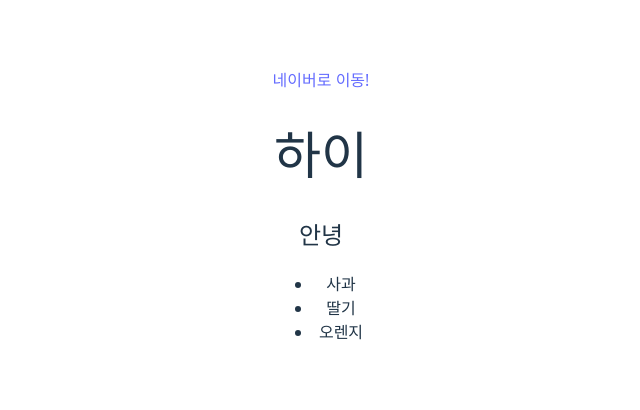
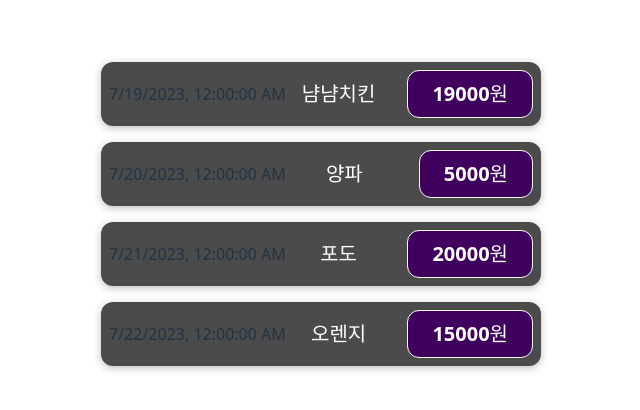
Before and after one commit to hoyoungleee/react-study202504, a React (Vite) app: page / in a window 1280 px wide. Shown: the part 186-596 px from the top of the page, without its empty margins (319-959 px from the left). Built offline with nearby package versions, Linux system fonts and the light colour scheme.

Commit message:
map으로 컴포넌트 리턴 구현

```diff
--- a/src/App.jsx
+++ b/src/App.jsx
@@ -1,11 +1,9 @@
 import React from 'react';
-import './App.css'
-import Greet from './components/Func';
-import Bye from './components/Bye';
-
+import './App.css';
+import ExpenseItem from './components/expenses/ExpenseItem';
 
 function App() {
-   /*
+  /*
     jsx : 리액트에서 사용하는 특수한 js문법, 태그를 그대로 쓰면 알아서 변환
           html처럼 보이지만, 실제 html은 아닙니다.
 
@@ -16,16 +14,26 @@
     4. 의미없는 부모는 <React.Fragment>로 감싸면 됨
     5. 변수값이나 함수를 출력할 때는 {}로 감싸면 됨.
   */
-  // const $h1 = React.createElement('h1', null, '안녕 REACT!!'); -> fm
 
-  // const subject = "Vanilla Javascript!!";
+  const expenses = [
+    { id: 1, title: '냠냠치킨', price: 19000, date: new Date(2023, 6, 19) },
+    { id: 2, title: '양파', price: 5000, date: new Date(2023, 6, 20) },
+    { id: 3, title: '포도', price: 20000, date: new Date(2023, 6, 21) },
+    { id: 4, title: '오렌지', price: 15000, date: new Date(2023, 6, 22) },
+  ];
 
   return (
     <>
-      <Greet/>
-      <Bye />
+      {expenses.map((item) => (
+        <ExpenseItem
+          key={item.id} // 반복문을 통해 같은 컴포넌트를 표현할 때, 각각을 구분할 수 있게 해주는 props
+          title={item.title}
+          price={item.price}
+          date={item.date}
+        />
+      ))}
     </>
   );
 }
 
-export default App
+export default App;
--- /dev/null
+++ b/src/components/expenses/ExpenseItem.css
@@ -0,0 +1,56 @@
+.expense-item {
+  display: flex;
+  justify-content: space-between;
+  align-items: center;
+  box-shadow: 0 2px 8px rgba(0, 0, 0, 0.25);
+  padding: 0.5rem;
+  margin: 1rem 0;
+  border-radius: 12px;
+  background-color: #4b4b4b;
+}
+
+.expense-item__description {
+  display: flex;
+  flex-direction: column;
+  gap: 1rem;
+  align-items: flex-end;
+  flex-flow: column-reverse;
+  justify-content: flex-start;
+  flex: 1;
+}
+
+.expense-item h2 {
+  color: #3a3a3a;
+  font-size: 1rem;
+  flex: 1;
+  margin: 0 1rem;
+  color: white;
+}
+
+.expense-item__price {
+  font-size: 1rem;
+  font-weight: bold;
+  color: white;
+  background-color: #40005d;
+  border: 1px solid white;
+  padding: 0.5rem;
+  border-radius: 12px;
+}
+
+@media (min-width: 580px) {
+  .expense-item__description {
+    flex-direction: row;
+    align-items: center;
+    justify-content: flex-start;
+    flex: 1;
+  }
+
+  .expense-item__description h2 {
+    font-size: 1.25rem;
+  }
+
+  .expense-item__price {
+    font-size: 1.25rem;
+    padding: 0.5rem 1.5rem;
+  }
+}
--- /dev/null
+++ b/src/components/expenses/ExpenseItem.jsx
@@ -0,0 +1,17 @@
+import React from 'react';
+import './ExpenseItem.css';
+
+// 전달되는 props는 객체로 옵니다. 디스트럭쳐링 등의 문법으로 쪼개서 사용할 수 있습니다.
+const ExpenseItem = ({ title, price, date }) => {
+  return (
+    <div className='expense-item'>
+      <div>{date.toLocaleString()}</div>
+      <div className='expense-item__description'>
+        <h2>{title}</h2>
+        <div className='expense-item__price'>{price}원</div>
+      </div>
+    </div>
+  );
+};
+
+export default ExpenseItem;
```
Also changed, not shown: jsconfig.json (added, +9 -0 lines).
